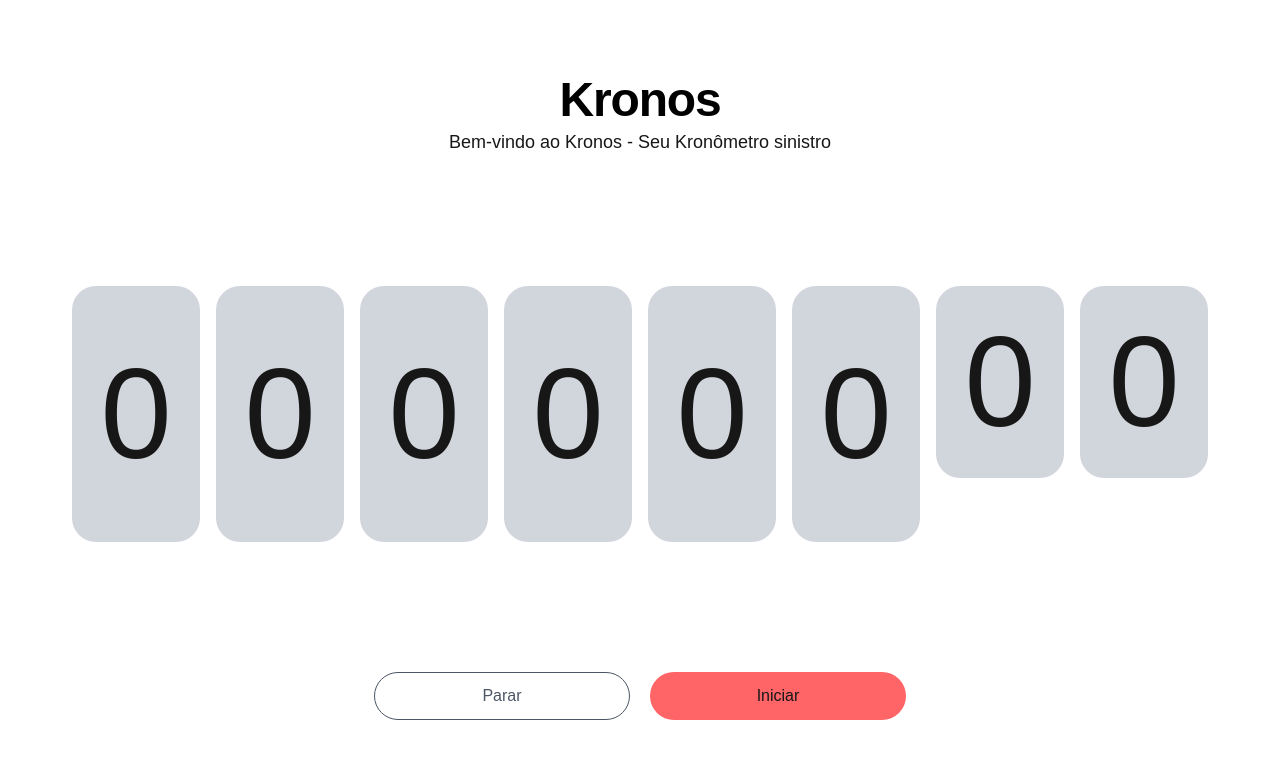
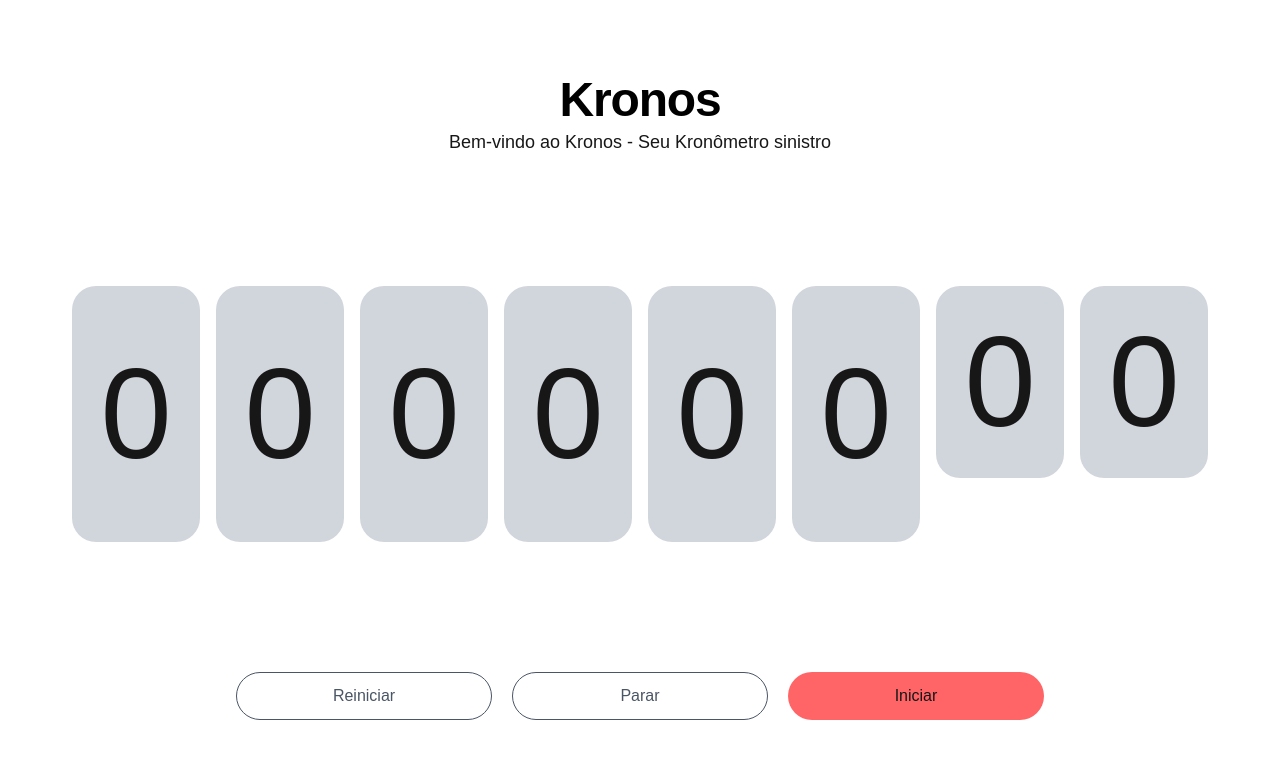
Before and after one commit to gusttavokr/kronos, a Next.js app in the folder frontend/kronos/: page / in a window 1280 px wide. Shown: the top 758 px of the page. Built offline with nearby package versions, Linux system fonts and the light colour scheme.

Commit message:
:sparkles: feat: useState

```diff
--- a/frontend/kronos/app/layout/cronometro.tsx
+++ b/frontend/kronos/app/layout/cronometro.tsx
@@ -1,4 +1,15 @@
-export default function Cronometro() {
+export enum cronometroStatus{
+    TRABALHANDO,
+    PARADO,
+    ZERADO
+}
+
+interface cronometroProps{
+    ms: number,
+    type: cronometroStatus
+}
+
+export default function Cronometro(props: cronometroProps) {
     return (
         <div className="flex gap-4">
             <div className="flex gap-4">
@@ -22,7 +33,7 @@ export default function Cronometro() {
                     0
                 </div>
                 <div className="text-[#171717] text-9xl content-center w-32 h-64 bg-gray-300 rounded-3xl">
-                    0
+                    {props.ms}
                 </div>
             </div>
             <div className="flex gap-4">
--- a/frontend/kronos/app/page.tsx
+++ b/frontend/kronos/app/page.tsx
@@ -5,13 +5,24 @@ import Image from "next/image";
 import Header from "./layout/header";
 import ButtonPrimary, { buttonType } from "./shared/button";
 
-import Cronometro from "./layout/cronometro";
+import Cronometro, { cronometroStatus } from "./layout/cronometro";
+import React, { useState } from "react";
 // import React from "react";
 
 export default function Home() {
 
-  function handleClick() {
-    alert("Funcione")
+  const [hours, setH] = React.useState(0);
+  const [minutes, setM] = React.useState(0);
+  const [seconds, setS] = React.useState(0);
+  const [milliseconds, setMs] = React.useState(0);
+
+  const [CS, setType] = React.useState(cronometroStatus.PARADO);
+
+
+
+  function iniciar() {
+    // alert("Iniciando...")
+    setMs(milliseconds + 1);
   }
 
   return (
@@ -83,12 +94,13 @@ export default function Home() {
       <main className="flex flex-col text-center justify-between min-h-screen p-20 items-center">
         <Header></Header>
 
-        <Cronometro></Cronometro>
+        <Cronometro ms={milliseconds} type={CS}></Cronometro>
 
         <div className="flex gap-5">
           {/* <ButtonPrimary title={"Parar"} type={buttonType.TERTIARY} /> */}
-          <ButtonPrimary title="Parar" type={buttonType.TERTIARY}/>
-          <ButtonPrimary function={handleClick} title="Iniciar" type={buttonType.PRIMARY}/>
+          <ButtonPrimary  title="Reiniciar" type={buttonType.TERTIARY}/>
+          <ButtonPrimary  title="Parar" type={buttonType.TERTIARY}/>
+          <ButtonPrimary function={iniciar} title="Iniciar" type={buttonType.PRIMARY}/>
         </div>
       </main>
     </div>
```
